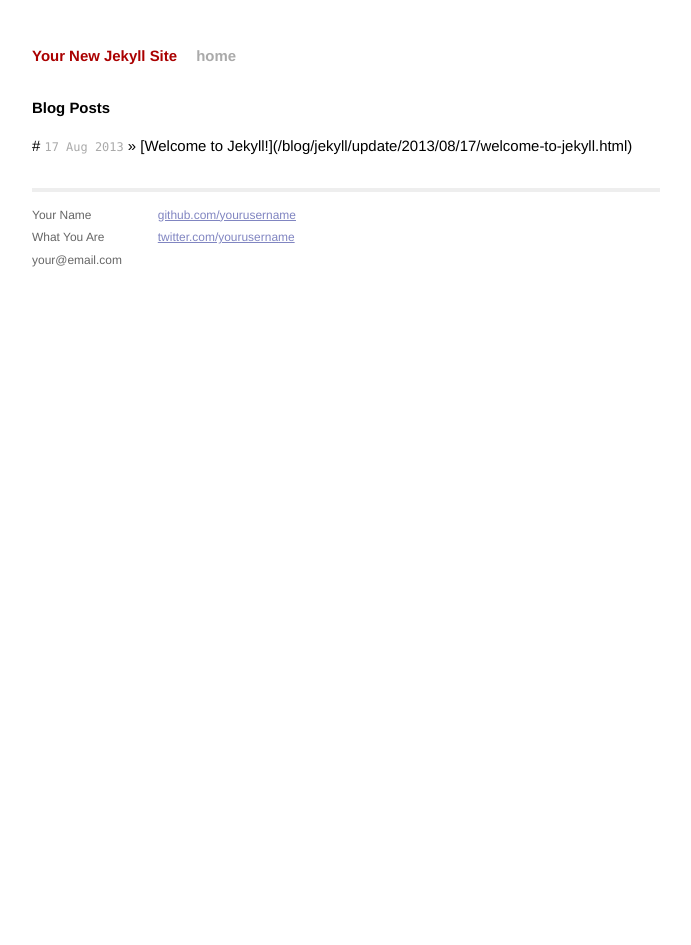
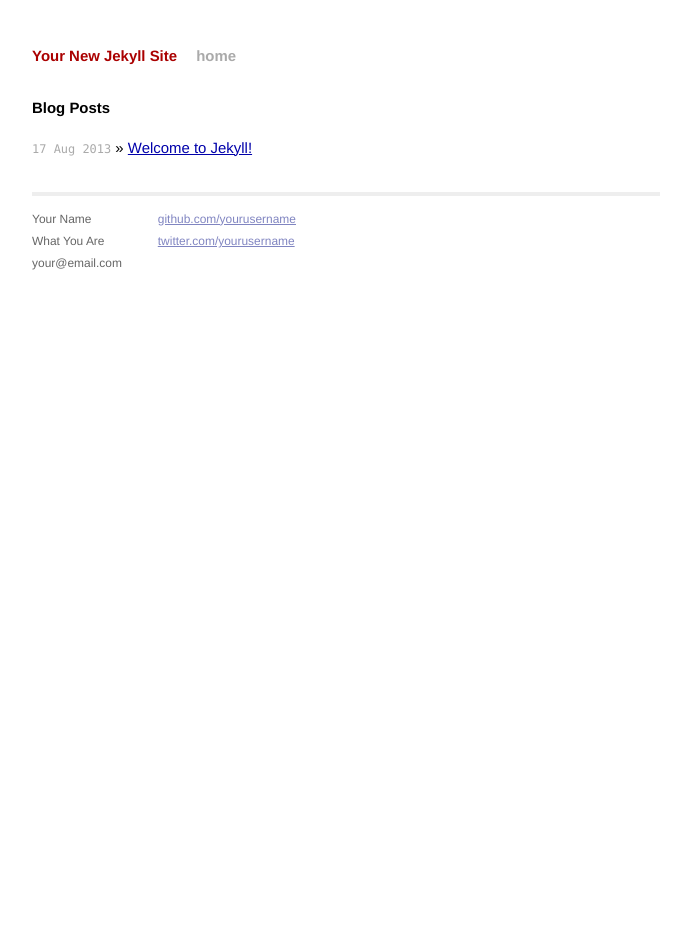
Before and after one commit to petroleumjelliffe/blog, a Jekyll site: the page built from index.html, in a window 1280 px wide. Shown: the whole page, without its empty margins (294-985 px from the left). Built offline with Jekyll 4.4.1, drawn with Linux system fonts in a browser that asks for light colours; Markdown is read by kramdown in place of the engine named in the settings.

Commit message:
removing markdown

```diff
--- a/index.html
+++ b/index.html
@@ -7,7 +7,7 @@ title: Your New Jekyll Site
   <h1>Blog Posts</h1>
   <ul class="posts">
     {% for post in site.posts %}
-      # <span>{{ post.date | date_to_string }}</span> &raquo; [{{ post.title }}]({{ site.baseurl }}{{ post.url }})
+      <li><span>{{ post.date | date_to_string }}</span> &raquo; <a href="{{ site.baseurl }}{{ post.url }}">{{ post.title }}</a></li>
     {% endfor %}
 
 
```
